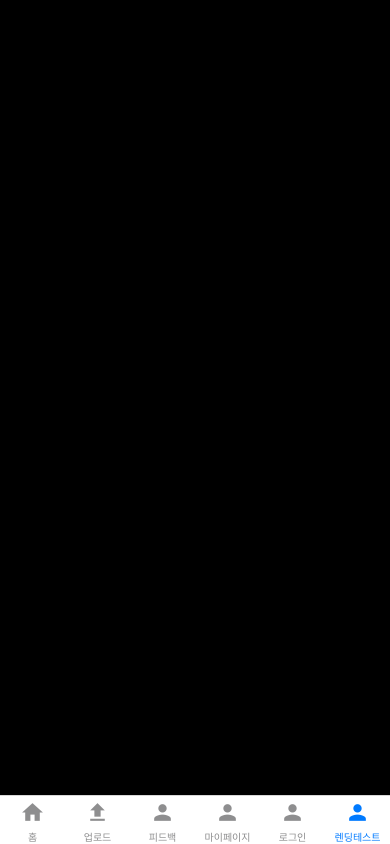
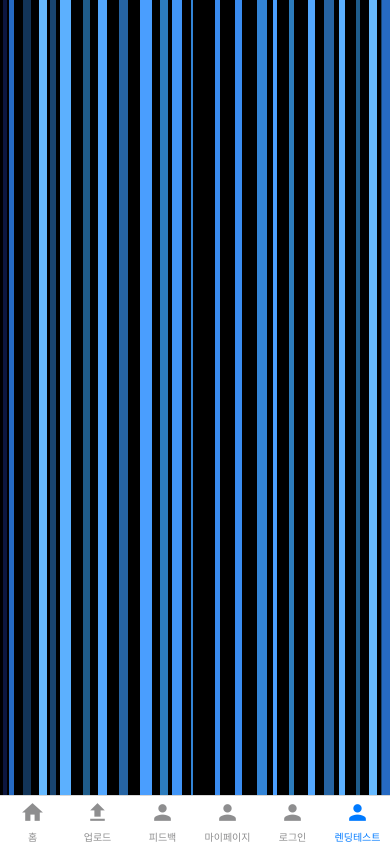
Before and after one commit to namoo1818/StepToDance, a React Native app in the folder FE/: screen /landing in a window 390 px wide. Built offline with nearby package versions, Linux system fonts and the light colour scheme.

Commit message:
Feat: LandingScreen 제작중
- CameraScreen.js 영상 오버레이 적용
- LandingScreen animation 효과 적용 남음

```diff
--- a/FE/src/pages/LandingScreen.js
+++ b/FE/src/pages/LandingScreen.js
@@ -1,34 +1,66 @@
-import React, { useState } from "react";
+import React, { useEffect, useRef, useState } from "react";
 import { View, Text, StyleSheet, Animated } from "react-native";
 
-const LandingScreen = ({ letter }) => {
+const LandingScreen = () => {
   const [isZoom, setIsZoom] = useState(false);
-  const value = new Animated.Value(0);
-  const zoomIn = () => {
-    Animated.timing(value, {
+  const mainRef = useRef(new Animated.Value(0)).current;
+  useEffect(() => {
+    Animated.timing(mainRef, {
       toValue: 35,
-      duration: 5000,
+      duration: 1000,
       useNativeDriver: true,
     }).start(() => {
       setIsZoom(true);
     });
-  };
-
-  setTimeout(() => {
-    zoomIn();
-  }, 0);
+  }, [mainRef]);
 
   return (
     <View style={styles.container}>
-      <Animated.View style={[styles.intro, { transform: [{ scale: value }] }]}>
+      <View style={[styles.intro]}>
         {isZoom ? (
-          <Text>hi</Text>
+          <>
+            <View style={styles.bar1}></View>
+            <View style={styles.bar2}></View>
+            <View style={styles.bar3}></View>
+            <View style={styles.bar4}></View>
+            <View style={styles.bar5}></View>
+            <View style={styles.bar6}></View>
+            <View style={styles.bar7}></View>
+            <View style={styles.bar8}></View>
+            <View style={styles.bar9}></View>
+            <View style={styles.bar10}></View>
+            <View style={styles.bar11}></View>
+            <View style={styles.bar12}></View>
+            <View style={styles.bar13}></View>
+            <View style={styles.bar14}></View>
+            <View style={styles.bar15}></View>
+            <View style={styles.bar16}></View>
+            <View style={styles.bar17}></View>
+            <View style={styles.bar18}></View>
+            <View style={styles.bar19}></View>
+            <View style={styles.bar20}></View>
+            <View style={styles.bar21}></View>
+            <View style={styles.bar22}></View>
+            <View style={styles.bar23}></View>
+            <View style={styles.bar24}></View>
+            <View style={styles.bar25}></View>
+          </>
         ) : (
-          <View style={[styles.helper, styles.helper1]}>
-            <View style={styles.effectBrush}></View>
-          </View>
+          <Animated.View
+            style={[
+              styles.helper,
+              styles.helper1,
+              { transform: [{ scale: mainRef }] },
+            ]}
+          >
+            <View style={styles.effectBrush}>
+              <Text style={styles.title}>STEP</Text>
+              <Text>TO</Text>
+              <Text>DANCE</Text>
+            </View>
+          </Animated.View>
         )}
-      </Animated.View>
+      </View>
     </View>
   );
 };
@@ -40,11 +72,13 @@ const styles = StyleSheet.create({
     alignItems: "center",
     backgroundColor: "#000000",
     overflow: "hidden",
+    position: "relative",
   },
   intro: {
-    width: 300,
-    height: 300,
+    width: "100%",
+    height: "100%",
     overflow: "hidden",
+    position: "relative",
   },
   helper: {
     position: "absolute",
@@ -60,9 +94,189 @@ const styles = StyleSheet.create({
   effectBrush: {
     position: "absolute",
     width: "100%",
-    height: "300%",
+    height: "100%",
     top: 0,
     overflow: "hidden",
+    justifyContent: "center",
+    alignItems: "center",
+    flexDirection: "column",
+  },
+  bar1: {
+    position: "absolute",
+    backgroundColor: "#0C163F",
+    width: "1%",
+    height: "100%",
+    left: "0.7%",
+    zIndex: 2,
+  },
+  bar2: {
+    position: "absolute",
+    backgroundColor: "#266AC3",
+    left: "2.2%",
+    width: "1.4%",
+    height: "100%",
+    zIndex: 2,
+  },
+  bar3: {
+    position: "absolute",
+    backgroundColor: "#123458",
+    left: "5.8%",
+    width: "2.1%",
+    height: "100%",
+  },
+  bar4: {
+    position: "absolute",
+    backgroundColor: "#66B9FE",
+    left: "10.1%",
+    width: "2%",
+    height: "100%",
+  },
+  bar5: {
+    position: "absolute",
+    backgroundColor: "#194571",
+    left: "12.9%",
+    width: "1.4%",
+    height: "100%",
+  },
+  bar6: {
+    position: "absolute",
+    backgroundColor: "#5CB0FE",
+    left: "15.3%",
+    width: "2.8%",
+    height: "100%",
+  },
+  bar7: {
+    position: "absolute",
+    backgroundColor: "#1F5C8A",
+    left: "21.2%",
+    width: "1.9%",
+    height: "100%",
+  },
+  bar8: {
+    position: "absolute",
+    backgroundColor: "#53A7FE",
+    left: "25%",
+    width: "2.5%",
+    height: "100%",
+  },
+  bar9: {
+    position: "absolute",
+    backgroundColor: "#2664A3",
+    left: "30.5%",
+    width: "2.4%",
+    height: "100%",
+  },
+  bar10: {
+    position: "absolute",
+    backgroundColor: "#4A9EFE",
+    left: "36%",
+    width: "3%",
+    height: "100%",
+  },
+  bar11: {
+    position: "absolute",
+    backgroundColor: "#2C7CBD",
+    left: "41%",
+    width: "2.2%",
+    height: "100%",
+  },
+  bar12: {
+    position: "absolute",
+    backgroundColor: "#4195F7",
+    left: "44%",
+    width: "2.6%",
+    height: "100%",
+  },
+  bar13: {
+    position: "absolute",
+    backgroundColor: "#3384D6",
+    left: "49%",
+    width: ".5%",
+    height: "100%",
+  },
+  bar14: {
+    position: "absolute",
+    backgroundColor: "#3A8CF0",
+    left: "55%",
+    width: "1.5%",
+    height: "100%",
+  },
+  bar15: {
+    position: "absolute",
+    backgroundColor: "#3A8CF0",
+    left: "60.3%",
+    width: "1.7%",
+    height: "100%",
+  },
+  bar16: {
+    position: "absolute",
+    backgroundColor: "#3384D6",
+    left: "66%",
+    width: "2.5%",
+    height: "100%",
+  },
+  bar17: {
+    position: "absolute",
+    backgroundColor: "#4A9EFE",
+    left: "70%",
+    width: ".9%",
+    height: "100%",
+  },
+  bar18: {
+    position: "absolute",
+    backgroundColor: "#2C7CBD",
+    left: "74%",
+    width: "1.3%",
+    height: "100%",
+  },
+  bar19: {
+    position: "absolute",
+    backgroundColor: "#53A7FE",
+    left: "78.9%",
+    width: "1.8%",
+    height: "100%",
+  },
+  bar20: {
+    position: "absolute",
+    backgroundColor: "#2664A3",
+    left: "83%",
+    width: "2.6%",
+    height: "100%",
+  },
+  bar21: {
+    position: "absolute",
+    backgroundColor: "#5CB0FE",
+    left: "87%",
+    width: "1.5%",
+    height: "100%",
+  },
+  bar22: {
+    position: "absolute",
+    backgroundColor: "#1F5C8A",
+    left: "91.2%",
+    width: "1.2%",
+    height: "100%",
+  },
+  bar23: {
+    position: "absolute",
+    backgroundColor: "#66B9FE",
+    left: "94.7%",
+    width: "1.9%",
+    height: "100%",
+  },
+  bar24: {
+    position: "absolute",
+    backgroundColor: "#194571",
+    left: "97.7%",
+    width: ".9%",
+    height: "100%",
+  },
+  bar25: {
+    position: "absolute",
+    backgroundColor: "#266AC3",
+    left: "98%",
+    width: "2.9%",
+    height: "100%",
   },
 });
 
```
